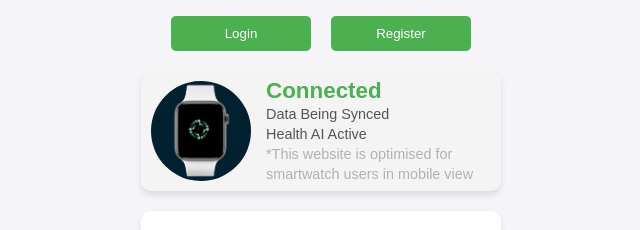
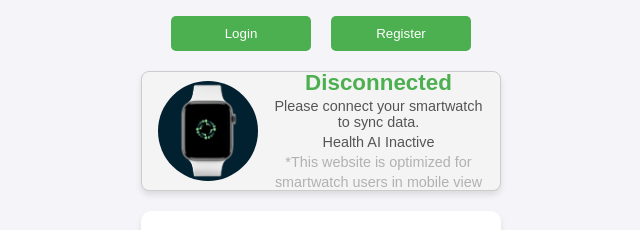
Before and after one commit to akshat1423/wearlytics, a React (Create React App) app: page / in a window 1280 px wide. Shown: the part 125-355 px from the top of the page, without its empty margins (319-959 px from the left). Built offline with nearby package versions, Linux system fonts and the light colour scheme; no server answers.

Commit message:
Refactor SmartwatchCard component to conditionally display connected or disconnected state based on the user's name

```diff
--- a/src/components/SmartwatchCard.css
+++ b/src/components/SmartwatchCard.css
@@ -39,3 +39,21 @@
   .disclaimer{
     color: #5555556b !important;
   }
+
+  /* SmartwatchCard.css */
+
+.smartwatch-connected-card {
+  border: 1px solid #ccc; /* Optional: Add border to the card */
+  padding: 16px; /* Optional: Add padding */
+  border-radius: 8px; /* Optional: Rounded corners */
+  text-align: center; /* Center the text */
+}
+
+.smartwatch-image {
+  width: 100px; /* Adjust size as needed */
+}
+
+.disconnected {
+  color: red; /* Set the text color to red */
+  font-weight: bold; /* Make the text bold */
+}
--- a/src/components/SmartwatchCard.js
+++ b/src/components/SmartwatchCard.js
@@ -2,7 +2,7 @@ import React from 'react';
 import './SmartwatchCard.css';
 import smartwatchImage from './assets/watch.png';
 
-const SmartwatchConnectedCard = () => {
+const SmartwatchConnectedCard = ({ name }) => {
   return (
     <div className="smartwatch-connected-card">
       <img
@@ -11,10 +11,20 @@ const SmartwatchConnectedCard = () => {
         className="smartwatch-image"
       />
       <div className="smartwatch-info">
-        <h3>Connected</h3>
-        <p>Data Being Synced</p>
-        <p>Health AI Active</p>
-        <p className='disclaimer'>*This website is optimised for </p>
+        {name !== "Guest" ? (
+          <>
+            <h3>Connected</h3>
+            <p>Data Being Synced</p>
+            <p>Health AI Active</p>
+          </>
+        ) : (
+          <>
+            <h3 className="disconnected">Disconnected</h3> {/* Apply the disconnected class */}
+            <p>Please connect your smartwatch to sync data.</p>
+            <p>Health AI Inactive</p>
+          </>
+        )}
+        <p className='disclaimer'>*This website is optimized for </p>
         <p className='disclaimer'>smartwatch users in mobile view</p>
       </div>
     </div>
--- a/src/pages/Dashboard.js
+++ b/src/pages/Dashboard.js
@@ -19,7 +19,7 @@ function Dashboard() {
     <div className="container">
       {/* Pass the name to the Header component */}
       <Header name={name} />
-      <SmartwatchConnectedCard />
+      <SmartwatchConnectedCard name={name} /> {/* Pass name to the card */}
       <HealthSummary />
       <HealthAssistant />
       <AIAlerts />
```
